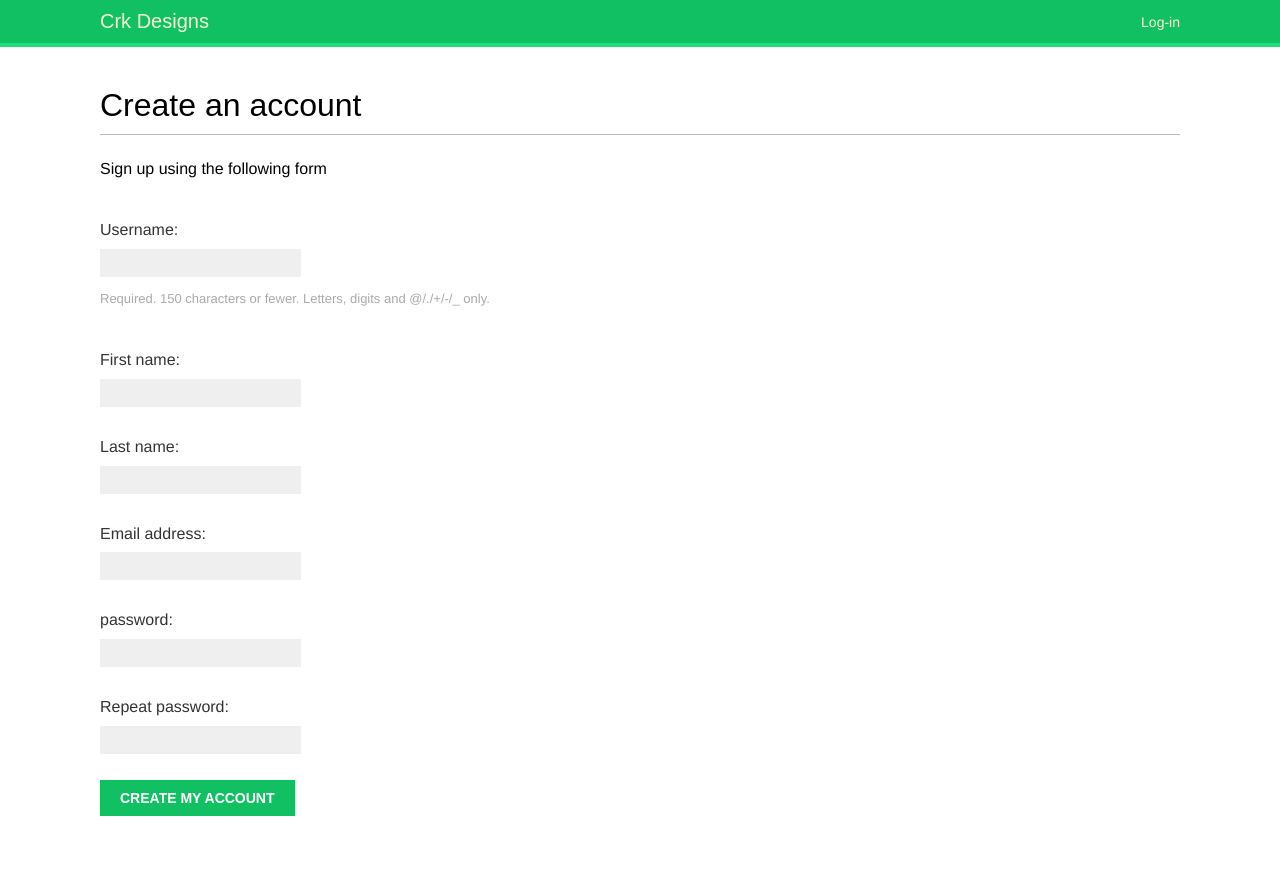
After one commit to Evance262/project_crk, a Django app: page /user/register/ in a window 1280 px wide. The commit adds this page. Run offline with Django 4.2, Linux system fonts and the light colour scheme; some web fonts are replaced.

Commit message:
User registration :book:

```diff
--- a/bookmarks/urls.py
+++ b/bookmarks/urls.py
@@ -7,5 +7,5 @@ from django.urls import path, include
 
 urlpatterns = [
     path('admin/', admin.site.urls),
-    path('users/', include('users.urls')),
+    path('user/', include('users.urls')),
 ]
--- a/templates/registration/login.html
+++ b/templates/registration/login.html
@@ -10,7 +10,7 @@
             Please try again.
         </p>
     {% else %}
-        <p>Please, use the following form to login:</p>
+        <p>Don't have an account? Register <a href="{% url "register"%}">Here</a></p>
     {% endif %}
 
     {% if next %}
--- /dev/null
+++ b/templates/users/register.html
@@ -0,0 +1,13 @@
+{% extends "base.html" %}
+
+{% block title %}Create an account{% endblock title %}
+
+{% block content %}
+  <h1>Create an account</h1>
+  <p>Sign up using the following form</p>
+  <form method="post">
+      {{ user_form.as_p }}
+      {% csrf_token %}
+      <p><input type="submit" value="Create my account"></p>
+  </form>
+{% endblock content %}
--- a/users/forms.py
+++ b/users/forms.py
@@ -8,9 +8,28 @@ Performamces:
 """
 
 from django import forms
+from .models import User
 
 
 class LoginForm(forms.Form):
     '''Authenticating users against the database'''
     username = forms.CharField()
     password = forms.CharField(widget=forms.PasswordInput)
+
+
+class UserRegistrationForm(forms.ModelForm):
+    password = forms.CharField(label='password',
+                               widget=forms.PasswordInput)
+    password2 = forms.CharField(label='Repeat password',
+                                widget=forms.PasswordInput)
+
+    class Meta:
+        model = User
+        fields = ('username', 'first_name', 'last_name', 'email')
+
+
+    def clean_password2(self):
+        cd = self.cleaned_data
+        if cd['password'] != cd['password2']:
+            raise forms.ValidationError('Mmmmh looks like the passwords don\'t match.')
+        return cd['password2']
--- a/users/urls.py
+++ b/users/urls.py
@@ -11,7 +11,6 @@ from . import views
 urlpatterns = [
     # POST views
     path('login/', views.user_login, name='login'),
-    # path('users/', include('django.contrib.auth.urls')),
     path('login/', auth_views.LoginView.as_view(), name='login'),
     path('logout/', auth_views.LogoutView.as_view(), name='logout'),
     path('dashboard', views.dashboard, name='dashboard'),
@@ -37,4 +36,7 @@ urlpatterns = [
     path('reset/done/',
          auth_views.PasswordResetCompleteView.as_view(),
          name='password_reset_complete'),
+
+     # User registration
+     path('register/', views.register, name='register'),
 ]
--- a/users/views.py
+++ b/users/views.py
@@ -11,7 +11,7 @@ from django.shortcuts import render, redirect
 from django.contrib import messages
 from django.contrib.auth import authenticate, login, logout
 from django.contrib.auth.decorators import login_required
-from .forms import LoginForm
+from .forms import LoginForm, UserRegistrationForm
 
 
 # Instantiating a new login form from GET method
@@ -48,6 +48,31 @@ def logoutUser(request):
     return render('login')
 
 
+def register(request):
+    """Creating a new user account.
+       set_password: A password hashing method for security"""
+    if request.method == 'POST':
+        user_form = UserRegistrationForm(request.POST)
+        if user_form.is_valid():
+            # create a new user object but avoid saving it yet
+            new_user = user_form.save(commit=False)
+            # Set the chosen password
+            new_user.set_password(
+                user_form.cleaned_data['password'])
+            # Save the user object
+            new_user.save()
+
+            return render(request,
+                          'users/register_done.html',
+                          {'new_user': new_user})
+    else:
+        user_form = UserRegistrationForm()
+
+    return render(request,
+                  'users/register.html',
+                  {'user_form': user_form})
+
+
 class PasswordChangeView:
     '''Allows a user to change their password.'''
     pass
```
Also changed, not shown: templates/users/register_done.html (added, +8 -0 lines), db.sqlite3.
